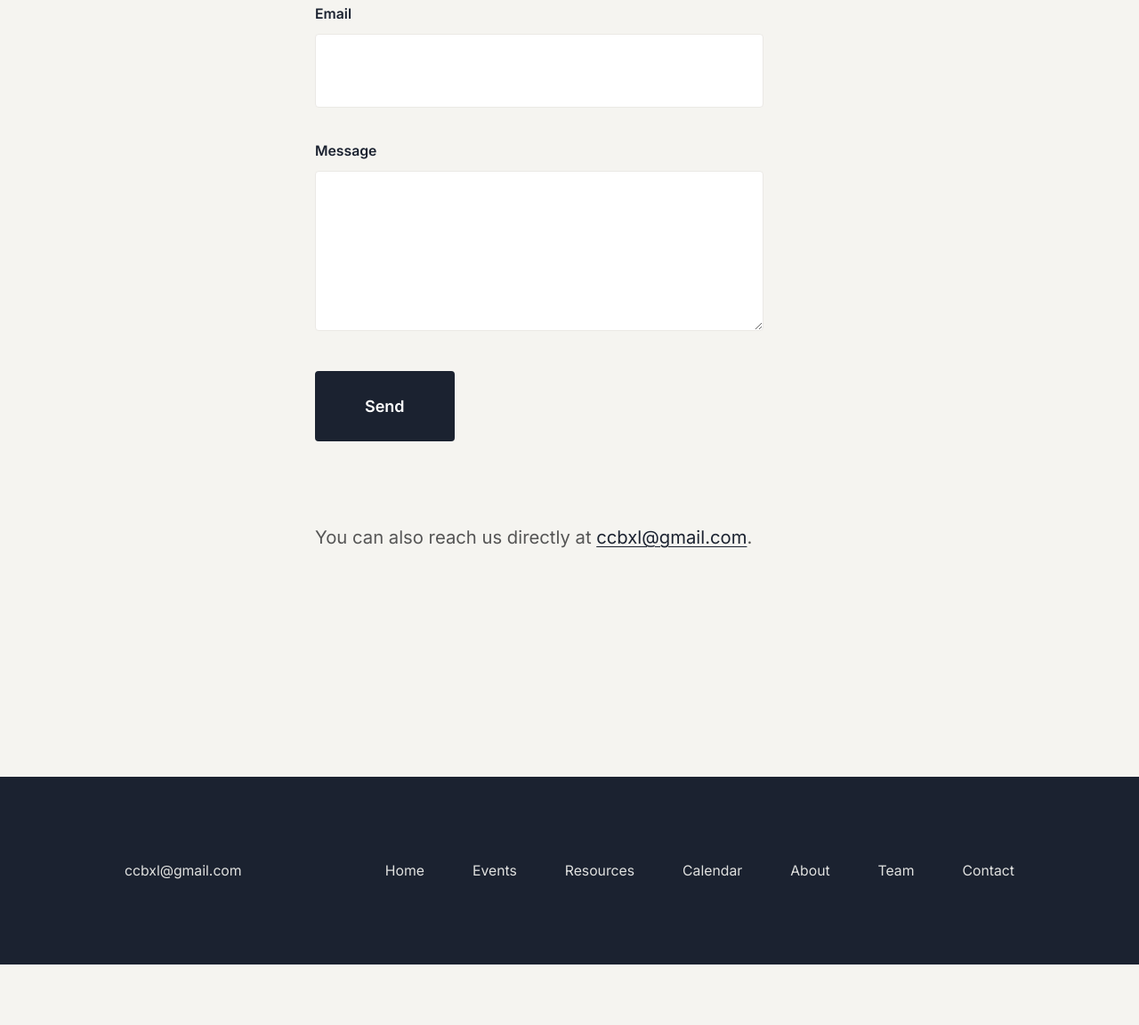
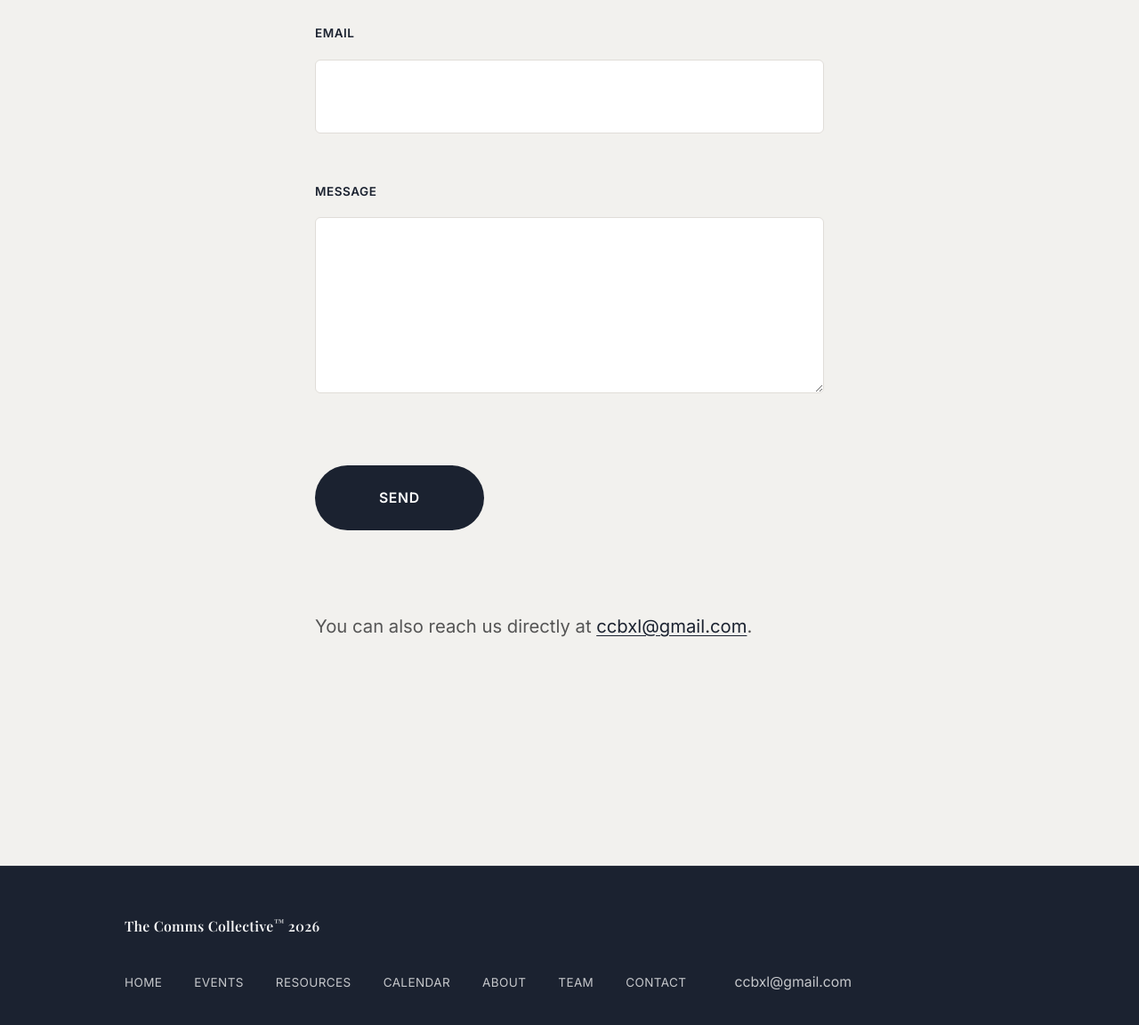
Before and after one commit to gsmpopovic/commscollective, a plain HTML site: page contact.html in a window 1280 px wide. Shown: the part 682-1834 px from the top of the page at 89% size. Before the commit the page ends 1766 px from the top, so only its background shows below. Drawn offline with nearby package versions, Linux system fonts and the light colour scheme; a web font is replaced by a local one.

Commit message:
Refactor footer structure across multiple pages to enhance consistency and accessibility. Updated footer branding and contact information layout, ensuring a unified design with improved navigation and visual hierarchy.

```diff
--- a/contact.html
+++ b/contact.html
@@ -79,7 +79,8 @@
 
   <footer class="site-footer" role="contentinfo">
     <div class="footer-inner">
-      <p><a href="mailto:ccbxl@gmail.com">ccbxl@gmail.com</a></p>
+      <p class="footer-brand">The Comms Collective<span class="tm" aria-hidden="true">™</span> 2026</p>
+      <div class="footer-meta">
         <ul class="footer-nav">
           <li><a href="index.html">Home</a></li>
           <li><a href="events.html">Events</a></li>
@@ -89,6 +90,8 @@
           <li><a href="team.html">Team</a></li>
           <li><a href="contact.html">Contact</a></li>
         </ul>
+        <p class="footer-contact"><a href="mailto:ccbxl@gmail.com">ccbxl@gmail.com</a></p>
+      </div>
     </div>
   </footer>
 
--- a/css/styles.css
+++ b/css/styles.css
@@ -4,7 +4,7 @@
    ============================================ */
 
 :root {
-  --bg: #F5F4F0;
+  --bg: #F2F1EE;
   --text: #1B2230;
   --text-secondary: #555;
   --text-muted: #6b7280;
@@ -59,6 +59,7 @@
 html {
   font-size: 17px;
   scroll-behavior: smooth;
+  overflow-x: hidden;
 }
 
 @media (min-width: 768px) {
@@ -73,6 +74,8 @@ body {
   color: var(--text);
   background: var(--bg);
   -webkit-font-smoothing: antialiased;
+  overflow-x: hidden;
+  min-width: 0;
 }
 
 /* ----- Skip link (a11y) ----- */
@@ -188,6 +191,13 @@ a:focus-visible {
   padding: var(--space-lg) 0;
   border-bottom: 1px solid var(--border-light);
   background: var(--bg);
+  max-width: 100%;
+}
+
+@media (max-width: 480px) {
+  .site-header {
+    padding: var(--space-sm) 0;
+  }
 }
 
 .header-inner {
@@ -199,6 +209,12 @@ a:focus-visible {
   align-items: center;
   justify-content: space-between;
   gap: var(--space-md);
+}
+
+@media (max-width: 480px) {
+  .header-inner {
+    padding: 0 var(--space-sm);
+  }
 }
 
 @media (min-width: 768px) {
@@ -360,6 +376,14 @@ main {
   max-width: var(--max-width);
   margin: 0 auto;
   padding: var(--space-md) var(--space-md) var(--space-4xl);
+  min-width: 0;
+  width: 100%;
+}
+
+@media (max-width: 480px) {
+  main {
+    padding: var(--space-sm) var(--space-sm) var(--space-4xl);
+  }
 }
 
 @media (min-width: 768px) {
@@ -383,17 +407,22 @@ main.wide {
   justify-content: flex-start;
   align-items: center;
   background: var(--bg);
+  min-width: 0;
+  width: 100%;
 }
 
 .hero-logo-wrap {
   background: var(--bg);
   padding: var(--space-xs);
   margin-bottom: var(--space-sm);
+  max-width: 100%;
+  min-width: 0;
 }
 
 .hero-logo {
   display: block;
   height: clamp(5rem, 18vmin, 11rem);
+  max-width: 100%;
   width: auto;
   margin: 0 auto;
   object-fit: contain;
@@ -406,6 +435,8 @@ main.wide {
   text-transform: uppercase;
   margin: 0 0 var(--space-xs);
   font-weight: 600;
+  max-width: 100%;
+  overflow-wrap: break-word;
 }
 
 .hero .tagline {
@@ -416,6 +447,30 @@ main.wide {
   max-width: 36em;
   margin-left: auto;
   margin-right: auto;
+  overflow-wrap: break-word;
+}
+
+/* Mobile: fit hero inside viewport, no horizontal overflow */
+@media (max-width: 767px) {
+  .hero {
+    max-height: min(85vh, 100dvh);
+    padding: var(--space-xs) var(--space-md) var(--space-md);
+  }
+
+  .hero-logo {
+    max-height: min(28vh, 22dvh);
+    height: clamp(4rem, 16vmin, 9rem);
+  }
+
+  .hero-title {
+    font-size: clamp(1.1rem, 5vw, 1.5rem);
+    letter-spacing: 0.08em;
+  }
+
+  .hero .tagline {
+    font-size: 0.8125rem;
+    max-width: 100%;
+  }
 }
 
 @media (min-width: 768px) {
@@ -436,6 +491,8 @@ main.wide {
 /* ----- Sections ----- */
 .section {
   position: relative;
+  min-width: 0;
+  max-width: 100%;
 }
 
 .section + .section {
@@ -800,51 +857,103 @@ main.wide {
   box-shadow: none;
 }
 
-/* ----- Form ----- */
+/* ----- Form (contact) ----- */
+.form-block {
+  margin-top: var(--space-xl);
+  max-width: 32rem;
+}
+
 .form-group {
-  margin-bottom: var(--space-lg);
+  margin-bottom: var(--space-xl);
+}
+
+.form-group:last-of-type {
+  margin-bottom: var(--space-2xl);
 }
 
 .form-group label {
   display: block;
-  font-size: var(--text-sm);
+  font-size: var(--text-xs);
   font-weight: 600;
-  margin-bottom: var(--space-xs);
+  margin-bottom: var(--space-sm);
   color: var(--text);
+  letter-spacing: 0.04em;
+  text-transform: uppercase;
+  transition: color var(--transition-base);
 }
 
 .form-group input,
 .form-group textarea {
   width: 100%;
-  max-width: 28rem;
-  padding: var(--space-md);
+  padding: var(--space-md) var(--space-lg);
   font-family: var(--font-sans);
   font-size: var(--text-base);
   line-height: 1.5;
   color: var(--text);
   background: #fff;
-  border: 1px solid var(--border-light);
-  border-radius: var(--radius-sm);
-  transition: border-color var(--transition-base), box-shadow var(--transition-base);
+  border: 1px solid var(--border);
+  border-radius: var(--radius);
+  transition: border-color var(--transition-base), box-shadow var(--transition-base), background var(--transition-base);
+  -webkit-appearance: none;
+  appearance: none;
+}
+
+.form-group input::placeholder,
+.form-group textarea::placeholder {
+  color: var(--text-muted);
 }
 
 .form-group input:hover,
 .form-group textarea:hover {
-  border-color: var(--border);
+  border-color: var(--text-muted);
 }
 
 .form-group input:focus,
 .form-group textarea:focus {
   outline: none;
   border-color: var(--text);
-  box-shadow: 0 0 0 3px rgba(27, 34, 48, 0.08);
+  box-shadow: 0 0 0 3px rgba(27, 34, 48, 0.06);
 }
 
 .form-group textarea {
-  min-height: 10rem;
+  min-height: 11rem;
   resize: vertical;
+  padding-top: var(--space-md);
 }
 
+/* Submit button — modern pill-style */
+.form-block button[type="submit"] {
+  font-family: var(--font-sans);
+  font-size: var(--text-sm);
+  font-weight: 600;
+  padding: var(--space-md) var(--space-2xl);
+  letter-spacing: 0.04em;
+  text-transform: uppercase;
+  color: #fff;
+  background: var(--text);
+  border: none;
+  border-radius: 999px;
+  cursor: pointer;
+  transition: background var(--transition-base), transform var(--transition-base), box-shadow var(--transition-base);
+}
+
+.form-block button[type="submit"]:hover {
+  background: var(--text-secondary);
+  box-shadow: 0 4px 16px rgba(27, 34, 48, 0.2);
+}
+
+@media (prefers-reduced-motion: no-preference) {
+  .form-block button[type="submit"]:hover {
+    transform: translateY(-1px);
+  }
+}
+
+.form-block button[type="submit"]:focus-visible {
+  outline: 2px solid var(--text);
+  outline-offset: 3px;
+}
+
+/* Fallback for submit buttons outside .form-block (e.g. other forms) */
 button[type="submit"] {
   font-family: var(--font-sans);
   font-size: var(--text-base);
@@ -874,32 +983,47 @@ button[type="submit"]:focus-visible {
   outline-offset: 2px;
 }
 
-.form-block {
-  margin-top: var(--space-xl);
-}
-
 /* ----- Footer ----- */
 .site-footer {
   margin-top: var(--space-4xl);
-  padding: var(--space-3xl) var(--space-lg);
+  padding: var(--space-xl) var(--space-lg);
   background: var(--text);
   color: var(--bg);
+  border-top: 1px solid rgba(255, 255, 255, 0.06);
 }
 
 .footer-inner {
   max-width: var(--max-width-wide);
   margin: 0 auto;
-  display: grid;
-  gap: var(--space-2xl);
+  display: flex;
+  flex-wrap: wrap;
+  align-items: center;
+  justify-content: space-between;
+  gap: var(--space-lg);
   font-size: var(--text-sm);
 }
 
-.footer-inner > p:first-child {
+.footer-brand {
+  margin: 0;
+  font-family: var(--font-serif);
+  font-weight: 600;
+  font-size: var(--text-sm);
+  letter-spacing: 0.02em;
+  color: rgba(255, 255, 255, 0.95);
+}
+
+.footer-brand .tm {
+  font-size: 0.7em;
+  vertical-align: super;
+  opacity: 0.8;
+}
+
+.footer-inner .footer-contact {
   margin: 0;
 }
 
 .footer-inner a {
-  color: rgba(246, 246, 243, 0.9);
+  color: rgba(255, 255, 255, 0.75);
   text-decoration: none;
   transition: color var(--transition-base);
 }
@@ -913,42 +1037,39 @@ button[type="submit"]:focus-visible {
   list-style: none;
   margin: 0;
   padding: 0;
-  display: grid;
-  grid-template-columns: repeat(auto-fill, minmax(7rem, 1fr));
-  gap: var(--space-sm) var(--space-xl);
+  display: flex;
+  flex-wrap: wrap;
+  align-items: center;
+  gap: 0 var(--space-lg);
 }
 
 .footer-nav a {
   display: inline-block;
-  padding: 0.15em 0;
+  padding: 0.2em 0;
+  font-size: var(--text-xs);
+  letter-spacing: 0.03em;
+  text-transform: uppercase;
 }
 
-@media (min-width: 640px) {
+.footer-meta {
+  display: flex;
+  flex-wrap: wrap;
+  align-items: center;
+  gap: var(--space-md) var(--space-xl);
+}
+
+@media (max-width: 767px) {
   .footer-inner {
-    grid-template-columns: 1fr auto;
-    align-items: start;
-    justify-items: start;
+    flex-direction: column;
+    align-items: flex-start;
+    gap: var(--space-md);
   }
 
-  .footer-nav {
-    grid-template-columns: repeat(2, auto);
-    gap: 0 var(--space-xl);
-  }
-}
-
-@media (min-width: 900px) {
-  .footer-inner {
-    display: flex;
-    flex-wrap: wrap;
-    justify-content: space-between;
-    align-items: center;
-    gap: 0;
-  }
-
-  .footer-nav {
-    display: flex;
-    flex-wrap: wrap;
-    gap: 0 var(--space-xl);
+  .footer-meta {
+    width: 100%;
+    flex-direction: column;
+    align-items: flex-start;
+    gap: var(--space-sm);
   }
 }
 
```
Also changed, not shown: about.html (+4 -1 lines), calendar.html (+4 -1 lines), events.html (+4 -1 lines), index.html (+4 -1 lines), resources.html (+4 -1 lines), team.html (+4 -1 lines), team/camilla.html (+4 -1 lines), team/celeste.html (+4 -1 lines), team/eleanor.html (+4 -1 lines), team/paula.html (+4 -1 lines), team/simone.html (+4 -1 lines). Lines whose indentation alone changed are shown as unchanged.
